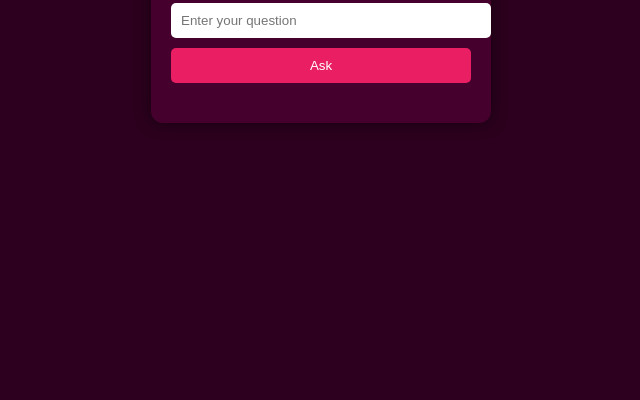
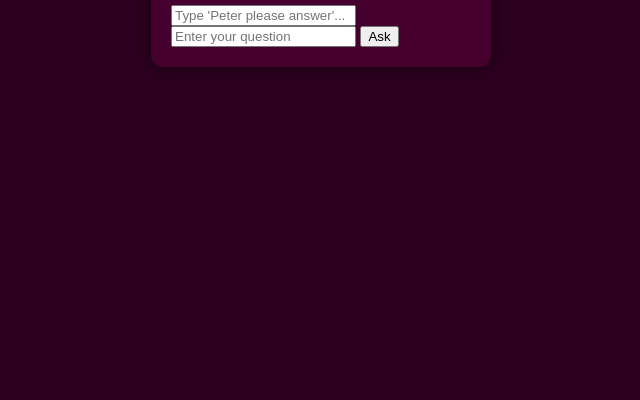
Before and after one commit to harry3565716/peter-answers-clone, a plain HTML site: page index.html in a window 1280 px wide. Shown: the part 416-816 px from the top of the page, without its empty margins (319-959 px from the left). Drawn offline with Linux system fonts and the light colour scheme.

Commit message:
Update index.html

```diff
--- a/index.html
+++ b/index.html
@@ -23,12 +23,10 @@
       width: 300px;
     }
     input, button {
-      width: 100%;
-      padding: 10px;
-      margin-top: 10px;
-      border-radius: 5px;
-      border: none;
-    }
+<input type="text" id="question" placeholder="Ask anything..." />
+<button onclick="askBot()">Ask</button>
+<div id="response"></div>
+
     button {
       background: #e91e63;
       color: white;
```
